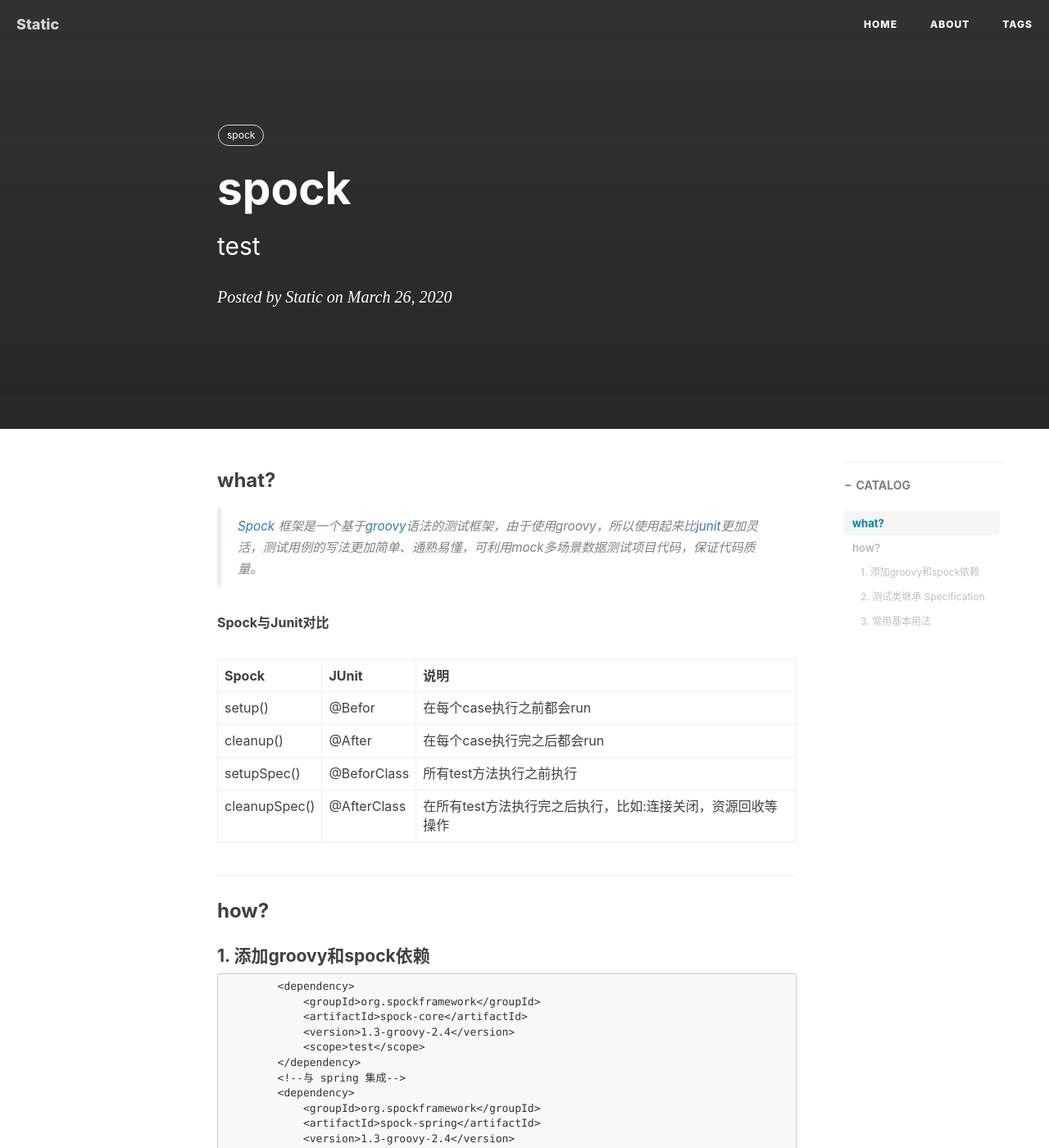
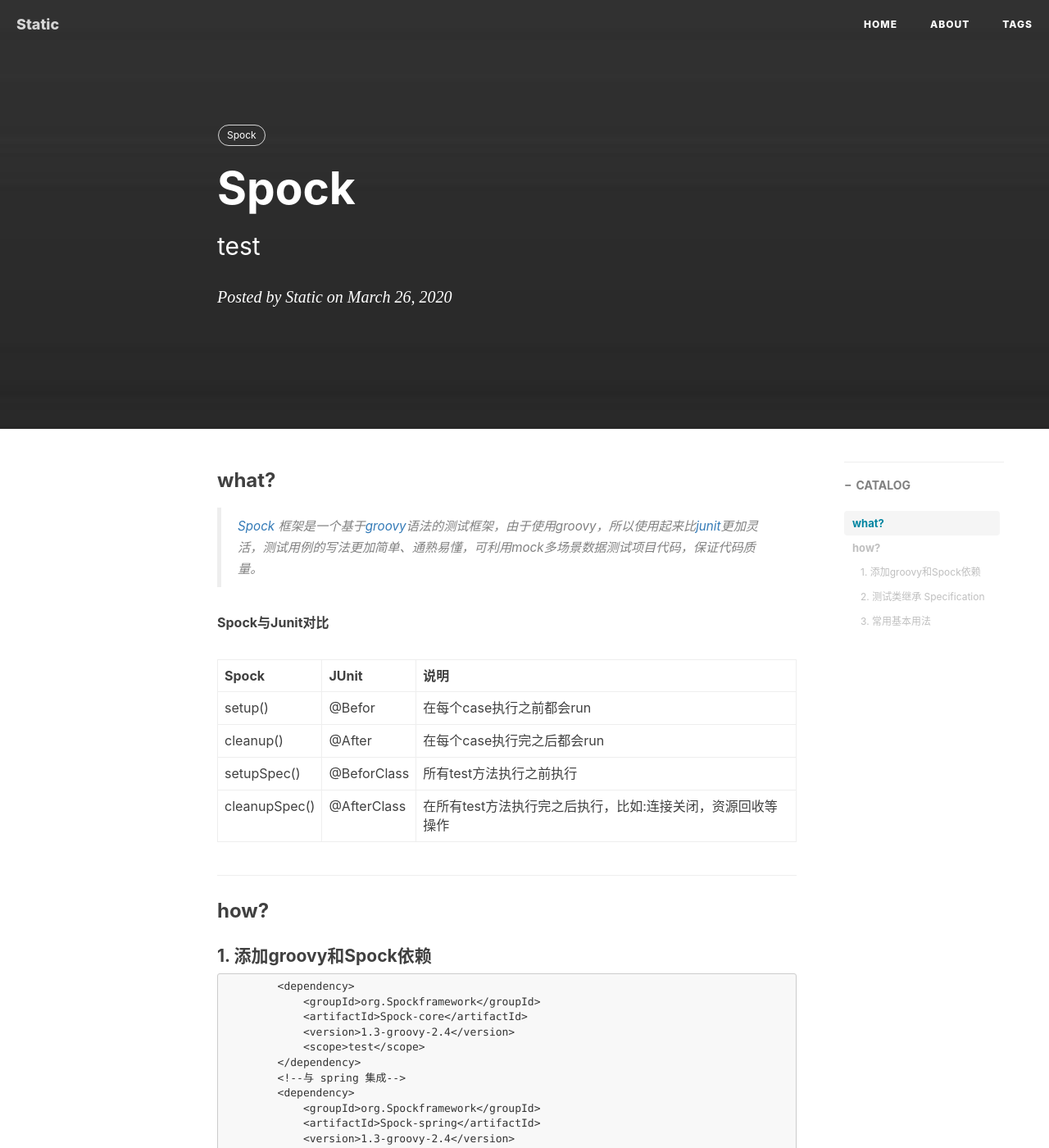
Before and after one commit to whvixd/qilixiang.github.io, a Jekyll site: the page built from _posts/2020-03-26-spock.md, in a window 1280 px wide and 1400 px high. Shown: the whole window at 82% size. Built offline with Jekyll 4.4.1, drawn with Linux system fonts in a browser that asks for light colours; nearby versions of some CDN libraries; comment, search, counter and statistics services are not loaded; some of the changed text lies outside the part shown.

Commit message:
添加spock blog

````diff
--- a/_posts/2020-03-26-spock.md
+++ b/_posts/2020-03-26-spock.md
@@ -1,19 +1,19 @@
 ---
 layout:     post
-title:      spock
+title:      Spock
 subtitle:   test
 date:       2020-03-26
 author:     Static
 header-img: img/bg/black.jpg
 catalog: true
 tags:
-    - spock
+    - Spock
 
 ---
 
 ### what?
 
-> [Spock](http://spockframework.org/) 框架是一个基于[groovy](http://whvixd.com/2019/04/08/GroovyOne/)语法的测试框架，由于使用groovy，所以使用起来比[junit](http://whvixd.com/2019/10/13/junit4/)更加灵活，测试用例的写法更加简单、通熟易懂，可利用mock多场景数据测试项目代码，保证代码质量。
+> [Spock](http://Spockframework.org/) 框架是一个基于[groovy](http://whvixd.com/2019/04/08/GroovyOne/)语法的测试框架，由于使用groovy，所以使用起来比[junit](http://whvixd.com/2019/10/13/junit4/)更加灵活，测试用例的写法更加简单、通熟易懂，可利用mock多场景数据测试项目代码，保证代码质量。
 
 **Spock与Junit对比**
 
@@ -28,19 +28,19 @@ cleanupSpec()|@AfterClass|在所有test方法执行完之后执行，比如:连
 
 ### how?
 
-#### 1. 添加groovy和spock依赖
+#### 1. 添加groovy和Spock依赖
 
 ```
         <dependency>
-            <groupId>org.spockframework</groupId>
-            <artifactId>spock-core</artifactId>
+            <groupId>org.Spockframework</groupId>
+            <artifactId>Spock-core</artifactId>
             <version>1.3-groovy-2.4</version>
             <scope>test</scope>
         </dependency>
         <!--与 spring 集成-->
         <dependency>
-            <groupId>org.spockframework</groupId>
-            <artifactId>spock-spring</artifactId>
+            <groupId>org.Spockframework</groupId>
+            <artifactId>Spock-spring</artifactId>
             <version>1.3-groovy-2.4</version>
             <scope>test</scope>
         </dependency>
````
